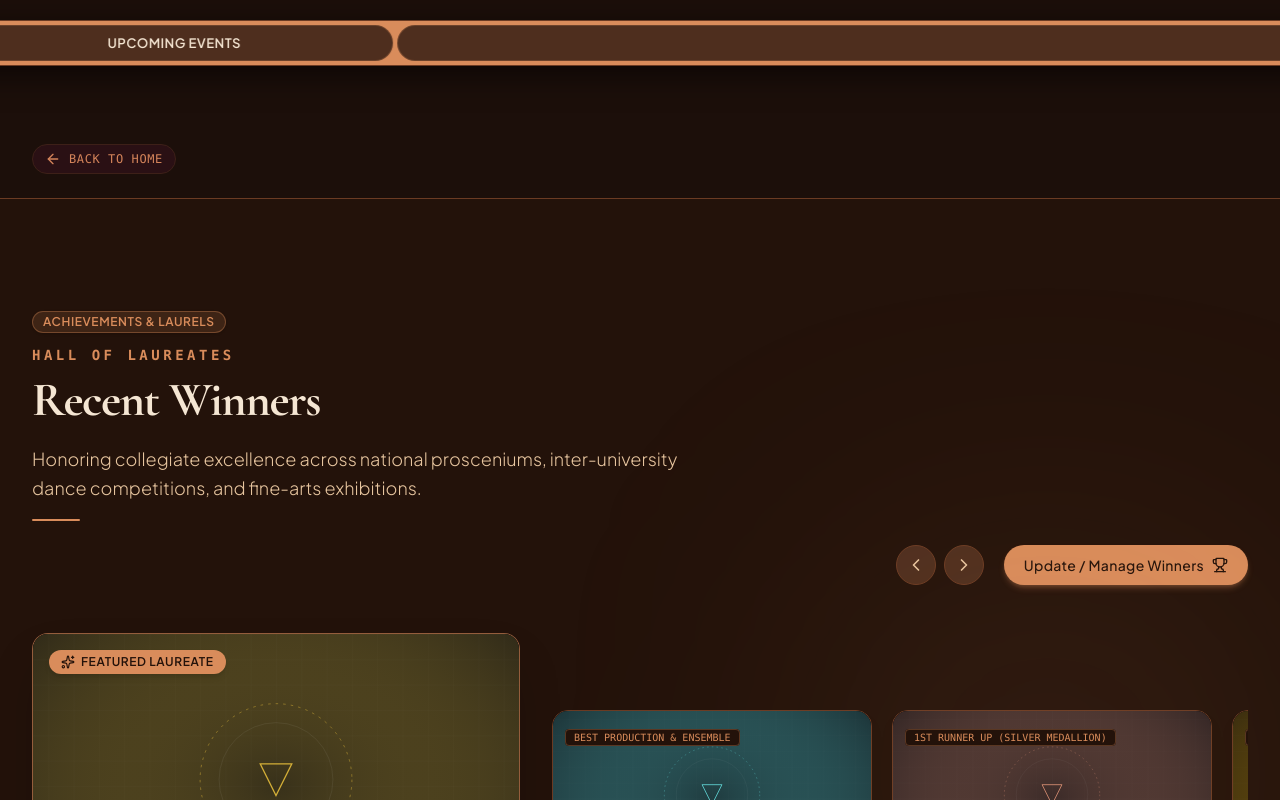
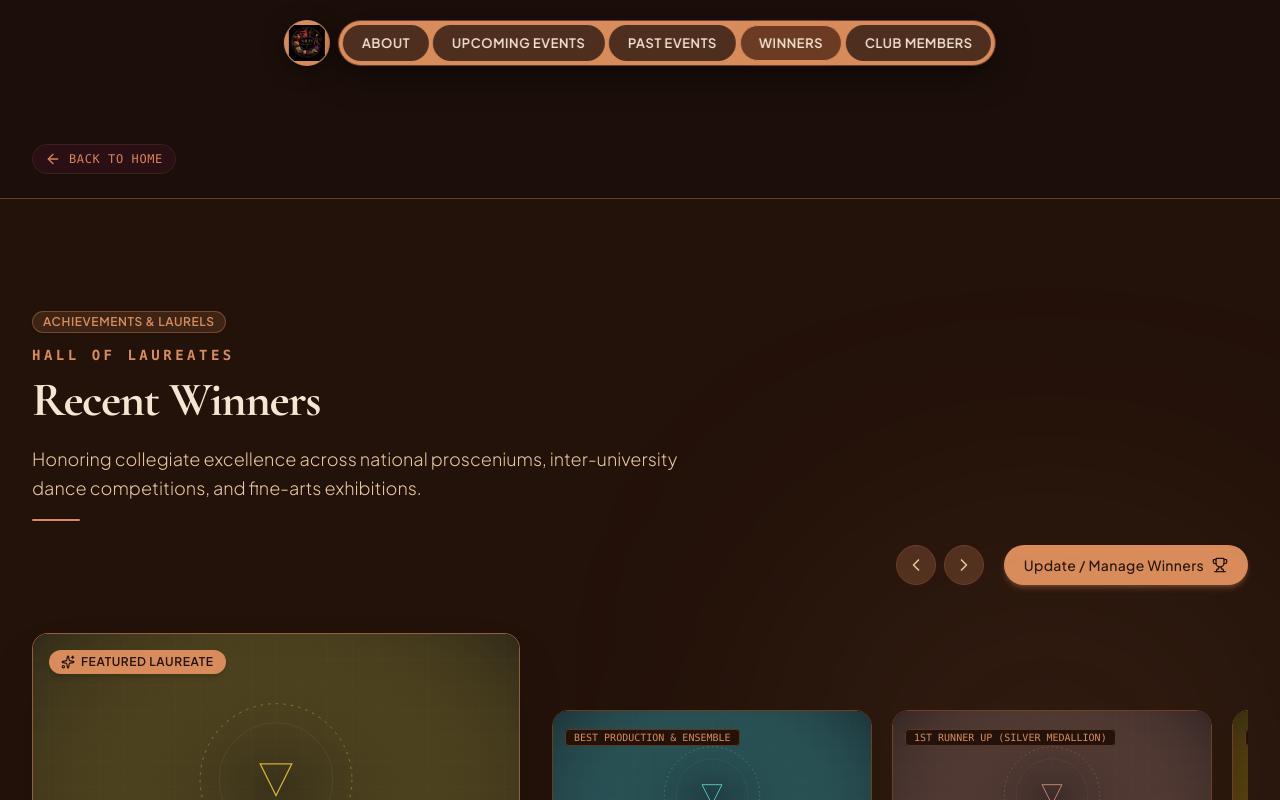
Before and after one commit to ugadiharshavardhan/arts_council_niat, a Next.js app: page /winners in a window 1280 px wide. Shown: the top 800 px of the page. Built offline with nearby package versions, Linux system fonts and the light colour scheme.

Commit message:
Restore original PillNav layout and GSAP selectors with visible borders on hover and click

```diff
--- a/src/components/layout/PillNav.css
+++ b/src/components/layout/PillNav.css
@@ -55,28 +55,24 @@
   height: var(--nav-h);
   border-radius: 50%;
   background: var(--base, #23120A);
-  border: 2px solid rgba(217, 140, 91, 0.45);
-  padding: 2px;
+  border: 1.5px solid rgba(217, 140, 91, 0.4);
+  padding: 4px;
   display: inline-flex;
   align-items: center;
   justify-content: center;
   overflow: hidden;
   box-shadow: 0 4px 20px rgba(0, 0, 0, 0.5);
   cursor: pointer;
-  transition: all 0.3s cubic-bezier(0.16, 1, 0.3, 1);
+  transition: border-color 0.3s ease, box-shadow 0.3s ease;
 }
 
 .pill-logo:hover {
-  border-radius: 50%;
   border-color: #D98C5B;
-  box-shadow: 0 0 16px rgba(217, 140, 91, 0.5);
-  transform: scale(1.05);
+  box-shadow: 0 0 12px rgba(217, 140, 91, 0.45);
 }
 
 .pill-logo:active {
-  border-radius: 50%;
   border-color: #E79E70;
-  transform: scale(0.95);
 }
 
 .pill-logo img {
@@ -111,7 +107,7 @@
   color: var(--pill-text, #F5E6D3);
   text-decoration: none;
   border-radius: 9999px;
-  border: 1.5px solid rgba(217, 140, 91, 0.22);
+  border: 1.5px solid transparent;
   box-sizing: border-box;
   font-weight: 600;
   font-size: 13px;
@@ -122,28 +118,66 @@
   cursor: pointer;
   position: relative;
   overflow: hidden;
-  transition: all 0.25s cubic-bezier(0.16, 1, 0.3, 1);
+  transition: color 0.2s ease, border-color 0.2s ease, box-shadow 0.2s ease;
 }
 
 .pill:hover {
   border-color: #D98C5B;
-  border-radius: 9999px;
-  box-shadow: 0 0 14px rgba(217, 140, 91, 0.38);
+  box-shadow: 0 0 10px rgba(217, 140, 91, 0.45);
 }
 
 .pill:active {
-  transform: scale(0.96);
   border-color: #E79E70;
-  border-radius: 9999px;
-  box-shadow: 0 0 18px rgba(217, 140, 91, 0.55);
+  box-shadow: 0 0 14px rgba(231, 158, 112, 0.55);
 }
 
 .pill.is-active {
-  border: 1.5px solid #D98C5B;
-  border-radius: 9999px;
-  background: #D98C5B;
-  color: #23120A;
-  box-shadow: 0 2px 16px rgba(217, 140, 91, 0.4);
+  background: #6B3B23;
+  color: #F5E6D3;
+  border-color: #D98C5B;
+  box-shadow: 0 0 8px rgba(217, 140, 91, 0.35);
+}
+
+.pill.is-active:hover {
+  border-color: #E79E70;
+  box-shadow: 0 0 12px rgba(231, 158, 112, 0.5);
+}
+
+.pill .hover-circle {
+  position: absolute;
+  left: 50%;
+  bottom: 0;
+  border-radius: 50%;
+  background: var(--base, #D98C5B);
+  z-index: 1;
+  display: block;
+  pointer-events: none;
+  will-change: transform;
+}
+
+.pill .label-stack {
+  position: relative;
+  display: inline-block;
+  line-height: 1;
+  z-index: 2;
+}
+
+.pill .pill-label {
+  position: relative;
+  z-index: 2;
+  display: inline-block;
+  line-height: 1;
+  will-change: transform;
+}
+
+.pill .pill-label-hover {
+  position: absolute;
+  left: 0;
+  top: 0;
+  color: var(--hover-text, #23120A);
+  z-index: 3;
+  display: inline-block;
+  will-change: transform, opacity;
 }
 
 .desktop-only {
@@ -232,18 +266,17 @@
   font-weight: 600;
   text-transform: uppercase;
   letter-spacing: 0.5px;
-  border-radius: 14px;
+  border-radius: 12px;
   border: 1.5px solid transparent;
-  transition: all 0.2s cubic-bezier(0.16, 1, 0.3, 1);
+  transition: all 0.2s ease;
 }
 
 .mobile-menu-popover .mobile-menu-link:hover {
   cursor: pointer;
   background-color: #D98C5B;
   color: #23120A;
-  border-radius: 14px;
   border-color: #E79E70;
-  box-shadow: 0 0 14px rgba(217, 140, 91, 0.4);
+  box-shadow: 0 0 10px rgba(217, 140, 91, 0.4);
 }
 
 .mobile-menu-popover .mobile-menu-link:active,
@@ -251,7 +284,6 @@
   cursor: pointer;
   background-color: #D98C5B;
   color: #23120A;
-  border-radius: 14px;
   border-color: #F5E6D3;
-  box-shadow: 0 0 18px rgba(217, 140, 91, 0.55);
+  box-shadow: 0 0 12px rgba(245, 230, 211, 0.4);
 }
```
